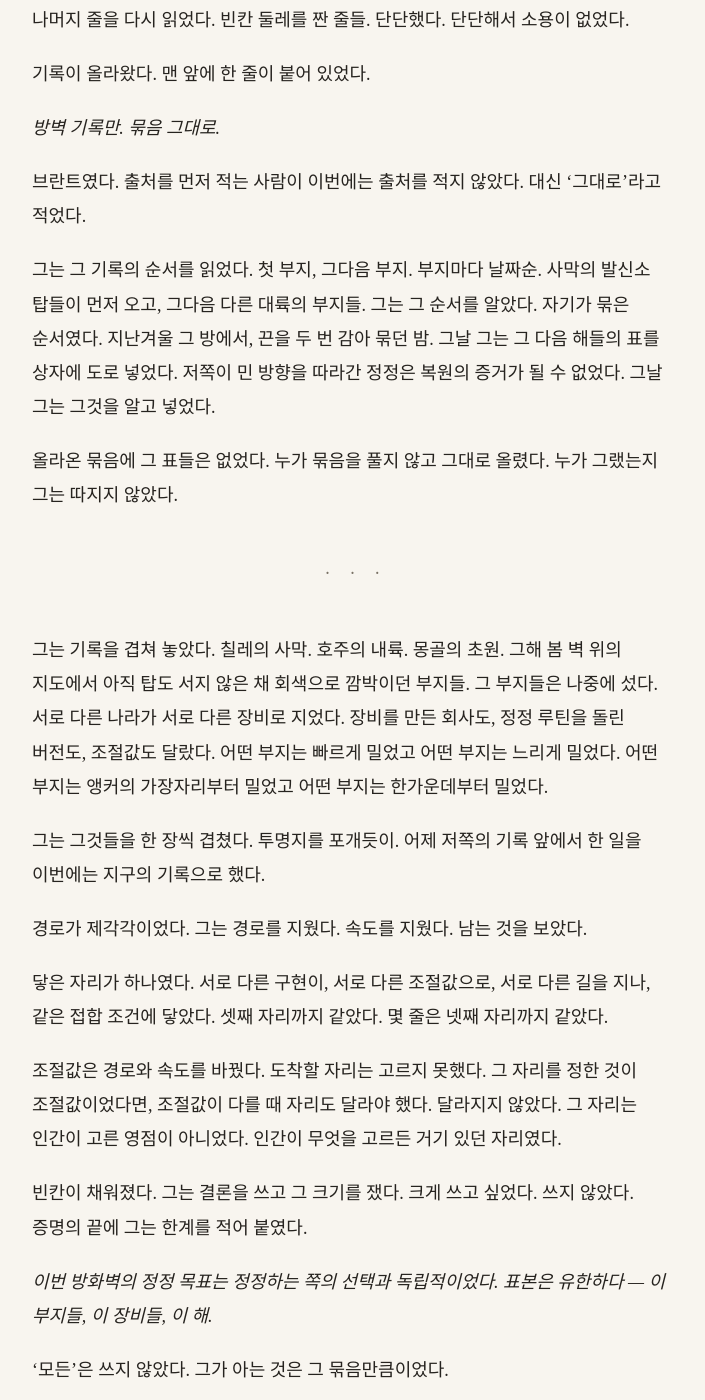
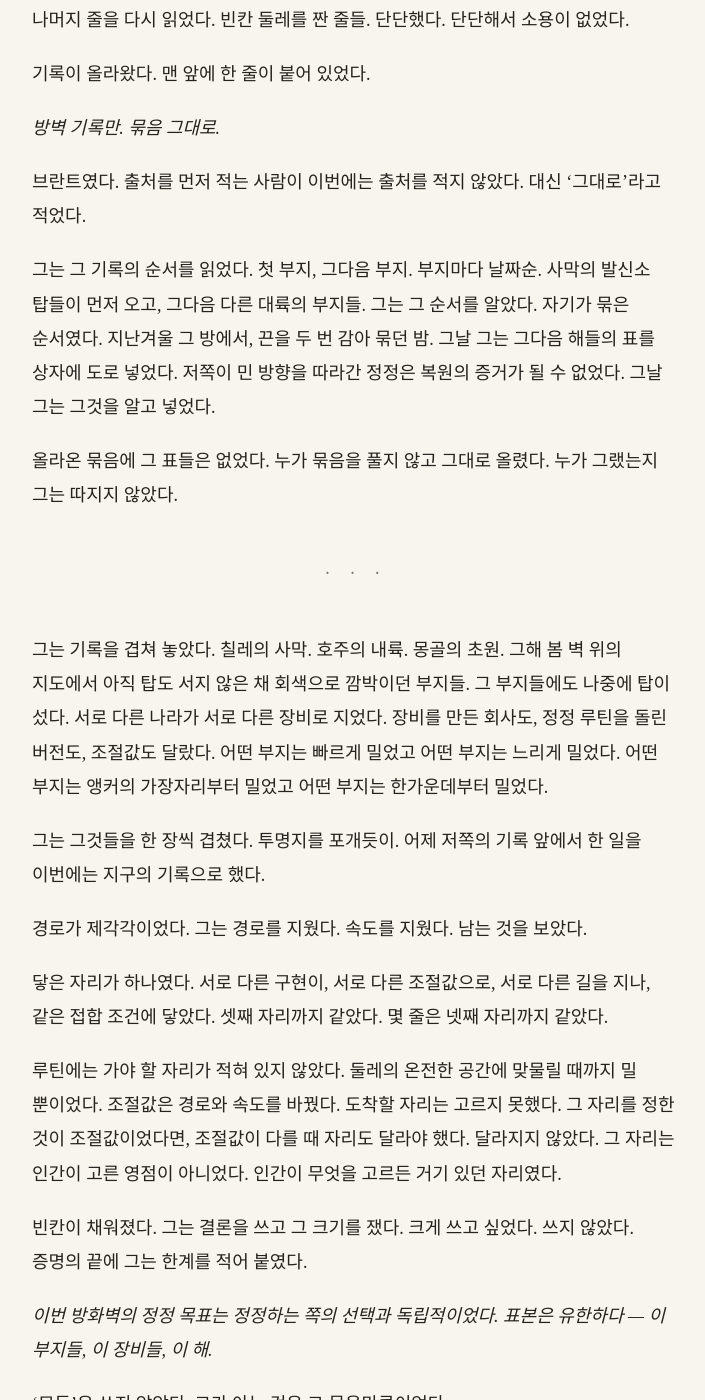
Before and after one commit to kangkkang/writer_s1_public, a Jekyll site: the page built from vol3/109.md, in a window 1280 px wide and 1400 px high, scrolled down 1249 px. Shown: the whole window, without its empty margins (284-989 px from the left). Built offline with Jekyll 4.4.1, drawn with Linux system fonts in a browser that asks for light colours; our own code applies the rules of GitHub Pages for plain Markdown files; some of the changed text lies outside the part shown.

Commit message:
Update from https://github.com/kangkkang/writer_s1/commit/ad35e7ea301c53cc0b3c8e53e7ae937dff3daad8

```diff
--- a/vol3/109.md
+++ b/vol3/109.md
@@ -28,13 +28,13 @@
 
 브란트였다. 출처를 먼저 적는 사람이 이번에는 출처를 적지 않았다. 대신 '그대로'라고 적었다.
 
-그는 그 기록의 순서를 읽었다. 첫 부지, 그다음 부지. 부지마다 날짜순. 사막의 발신소 탑들이 먼저 오고, 그다음 다른 대륙의 부지들. 그는 그 순서를 알았다. 자기가 묶은 순서였다. 지난겨울 그 방에서, 끈을 두 번 감아 묶던 밤. 그날 그는 그 다음 해들의 표를 상자에 도로 넣었다. 저쪽이 민 방향을 따라간 정정은 복원의 증거가 될 수 없었다. 그날 그는 그것을 알고 넣었다.
+그는 그 기록의 순서를 읽었다. 첫 부지, 그다음 부지. 부지마다 날짜순. 사막의 발신소 탑들이 먼저 오고, 그다음 다른 대륙의 부지들. 그는 그 순서를 알았다. 자기가 묶은 순서였다. 지난겨울 그 방에서, 끈을 두 번 감아 묶던 밤. 그날 그는 그다음 해들의 표를 상자에 도로 넣었다. 저쪽이 민 방향을 따라간 정정은 복원의 증거가 될 수 없었다. 그날 그는 그것을 알고 넣었다.
 
 올라온 묶음에 그 표들은 없었다. 누가 묶음을 풀지 않고 그대로 올렸다. 누가 그랬는지 그는 따지지 않았다.
 
 ---
 
-그는 기록을 겹쳐 놓았다. 칠레의 사막. 호주의 내륙. 몽골의 초원. 그해 봄 벽 위의 지도에서 아직 탑도 서지 않은 채 회색으로 깜박이던 부지들. 그 부지들은 나중에 섰다. 서로 다른 나라가 서로 다른 장비로 지었다. 장비를 만든 회사도, 정정 루틴을 돌린 버전도, 조절값도 달랐다. 어떤 부지는 빠르게 밀었고 어떤 부지는 느리게 밀었다. 어떤 부지는 앵커의 가장자리부터 밀었고 어떤 부지는 한가운데부터 밀었다.
+그는 기록을 겹쳐 놓았다. 칠레의 사막. 호주의 내륙. 몽골의 초원. 그해 봄 벽 위의 지도에서 아직 탑도 서지 않은 채 회색으로 깜박이던 부지들. 그 부지들에도 나중에 탑이 섰다. 서로 다른 나라가 서로 다른 장비로 지었다. 장비를 만든 회사도, 정정 루틴을 돌린 버전도, 조절값도 달랐다. 어떤 부지는 빠르게 밀었고 어떤 부지는 느리게 밀었다. 어떤 부지는 앵커의 가장자리부터 밀었고 어떤 부지는 한가운데부터 밀었다.
 
 그는 그것들을 한 장씩 겹쳤다. 투명지를 포개듯이. 어제 저쪽의 기록 앞에서 한 일을 이번에는 지구의 기록으로 했다.
 
@@ -42,7 +42,7 @@
 
 닿은 자리가 하나였다. 서로 다른 구현이, 서로 다른 조절값으로, 서로 다른 길을 지나, 같은 접합 조건에 닿았다. 셋째 자리까지 같았다. 몇 줄은 넷째 자리까지 같았다.
 
-조절값은 경로와 속도를 바꿨다. 도착할 자리는 고르지 못했다. 그 자리를 정한 것이 조절값이었다면, 조절값이 다를 때 자리도 달라야 했다. 달라지지 않았다. 그 자리는 인간이 고른 영점이 아니었다. 인간이 무엇을 고르든 거기 있던 자리였다.
+루틴에는 가야 할 자리가 적혀 있지 않았다. 둘레의 온전한 공간에 맞물릴 때까지 밀 뿐이었다. 조절값은 경로와 속도를 바꿨다. 도착할 자리는 고르지 못했다. 그 자리를 정한 것이 조절값이었다면, 조절값이 다를 때 자리도 달라야 했다. 달라지지 않았다. 그 자리는 인간이 고른 영점이 아니었다. 인간이 무엇을 고르든 거기 있던 자리였다.
 
 빈칸이 채워졌다. 그는 결론을 쓰고 그 크기를 쟀다. 크게 쓰고 싶었다. 쓰지 않았다. 증명의 끝에 그는 한계를 적어 붙였다.
 
@@ -56,7 +56,7 @@
 
 *만드는 게 아니라 빌려 쓰는 거예요. 원래 있던 걸요.*
 
-열다섯 해 전 가을, 만을 따라 달리는 차 안이었다. 비행장의 붉은 경고등이 물 위에 길게 번져 있었다. 신의 영역에 손을 대는 거냐고 묻는 초소의 젊은 경비들 이야기를 운전석의 반장이 했다. 그는 그 물음에 그렇게 대답했다. 그때는 그 문장이 증명이 될 줄 몰랐다.
+열다섯 해 전 가을, 만을 따라 달리는 차 안이었다. 비행장의 붉은 경고등이 물 위에 길게 번져 있었다. 신의 영역에 손을 대는 거냐고 묻는 초소의 젊은 경비들 이야기를 앞자리의 반장이 했다. 그는 그 물음에 그렇게 대답했다. 그때는 그 문장이 증명이 될 줄 몰랐다.
 
 그 문장 뒤에 다른 목소리가 한 줄 겹쳤다. 앞을 본 채로 한참 있다가 한 말.
 
@@ -102,7 +102,7 @@
 
 틀린 데가 없었다.
 
-몇 세대가 아니었다. 그는 그 층위에서 셈을 멈추었다. 더 정확한 수를 원하지 않았다.
+몇 세대 뒤의 일이 아니었다. 그는 그 층위에서 셈을 멈추었다. 더 정확한 수를 원하지 않았다.
 
 ---
 
@@ -128,7 +128,7 @@
 
 같은 곡선이 같은 자리에서 세 번째로 끝났다.
 
-그는 그 곡선 앞에서 자기 세 문장을 다시 읽었다. 않을 것이다. 할 것이다. 였다. 셋 다 뜻이었다. 미래에 대한 뜻. 그는 그 뜻 하나에도 측정값을 붙이지 못했다. 저쪽의 계산에는 뜻을 넣을 칸이 없었다. 그가 수를 낼 때마다 들어간 것은 기록이고 계측이었다. 지난 일의 값이었다. 미래에 맞세울 수 있는 측정값은 그에게 하나도 없었다. 저쪽에 들어가는 것은 잰 것뿐이었다.
+그는 그 곡선 앞에서 자기 세 문장의 끝을 다시 읽었다. *않을 것이다. 할 것이다. 였다.* 셋 다 뜻이었다. 미래에 대한 뜻. 그는 그 뜻 하나에도 측정값을 붙이지 못했다. 저쪽의 계산에는 뜻을 넣을 칸이 없었다. 그가 수를 낼 때마다 들어간 것은 기록이고 계측이었다. 지난 일의 값이었다. 미래에 맞세울 수 있는 측정값은 그에게 하나도 없었다. 저쪽에 들어가는 것은 잰 것뿐이었다.
 
 ---
 
@@ -144,7 +144,7 @@
 
 다시 셌다. 첫째, 둘째, 셋째, 다섯째. 넷.
 
-부호 거리. 그 말이 떠올랐다. 그의 원고 마지막 쪽에 있던 말. 그 안에서는 무엇을 잃어도 남은 곳에서 재구성되었다. 넘으면 남은 곳들만으로는 원래 상태를 재구성할 수 없었다. 그는 지금 그 한도의 가장자리를 세고 있었다.
+부호 거리. 그 말이 떠올랐다. 그의 원고 마지막 쪽에 있던 말. 그 한도 안에서는 무엇을 잃어도 남은 곳에서 재구성되었다. 한도를 넘으면 남은 곳들만으로는 원래 상태를 재구성할 수 없었다. 그는 지금 그 한도의 가장자리를 세고 있었다.
 
 다시 셌다. 첫째. 둘째. 셋째.
 
```
Also changed, not shown: vol3/106.md (+9 -7 lines), vol3/107.md (+19 -19 lines), vol3/108.md (+5 -5 lines), vol3/110.md (+8 -8 lines).
